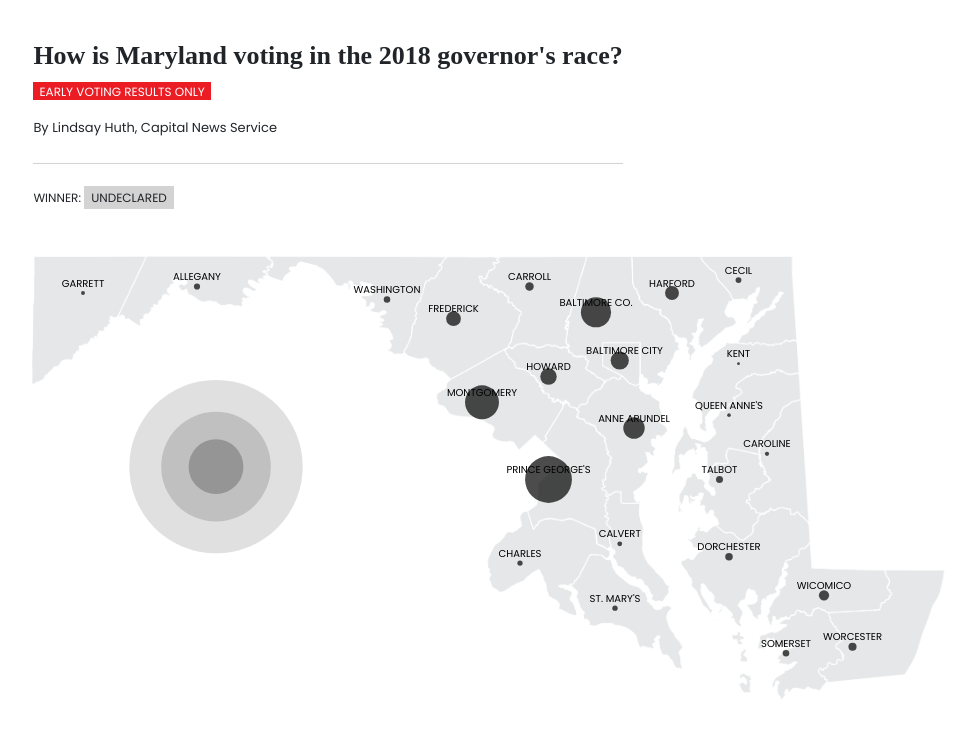
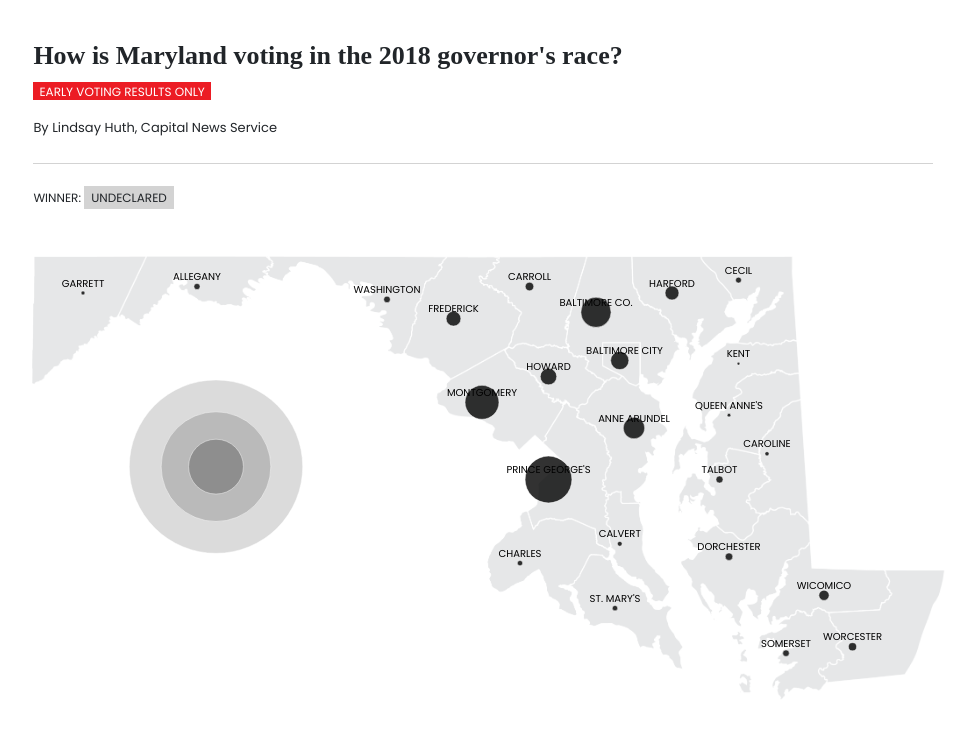
Before and after one commit to lindsaymarie403/election-night-app, a PHP site: page / in a window 1280 px wide. Shown: the part 28-774 px from the top of the page, without its empty margins (154-1129 px from the left). Run offline with PHP 8.4, Linux system fonts and the light colour scheme; some libraries are stand-ins or nearby versions; some web fonts are replaced.

Commit message:
layering of circles; layout of top box

```diff
--- a/election-night-app/css/customstyles.css
+++ b/election-night-app/css/customstyles.css
@@ -17,7 +17,7 @@
   position: absolute;
   margin-left: 8%;
   width: 84%;
-  width: 1000px;
+  max-width: 1000px;
 }
 
 #title {
@@ -55,6 +55,7 @@
   border-top: 1px solid #d3d3d3;
   padding-top: 25px;
   width: 100%;
+  max-width: 900px;
 }
 
 #winner, #precincts {
@@ -119,7 +120,9 @@
 }
 
 #svg-box circle {
-  opacity: 0.7;
+  opacity: 0.8;
+  stroke: white;
+  stroke-width: 0.5;
 }
 
 #svg-box text {
@@ -179,6 +182,12 @@
   }
 }
 
+@media (max-width: 1200px) {
+  #top-block {
+    margin-left: 0;
+  }
+}
+
 @media (max-width: 992px) {
   #map {
     padding-top: 80px;
```
Also changed, not shown: election-night-app/index.html (+31 -31 lines).
